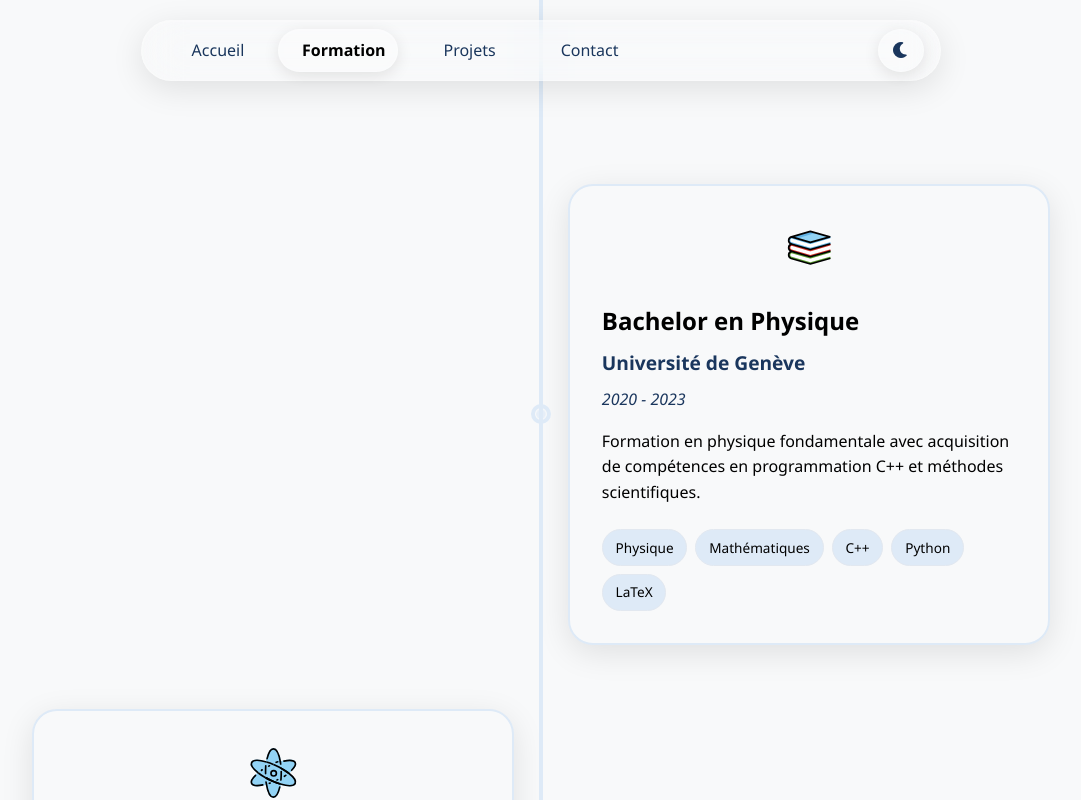
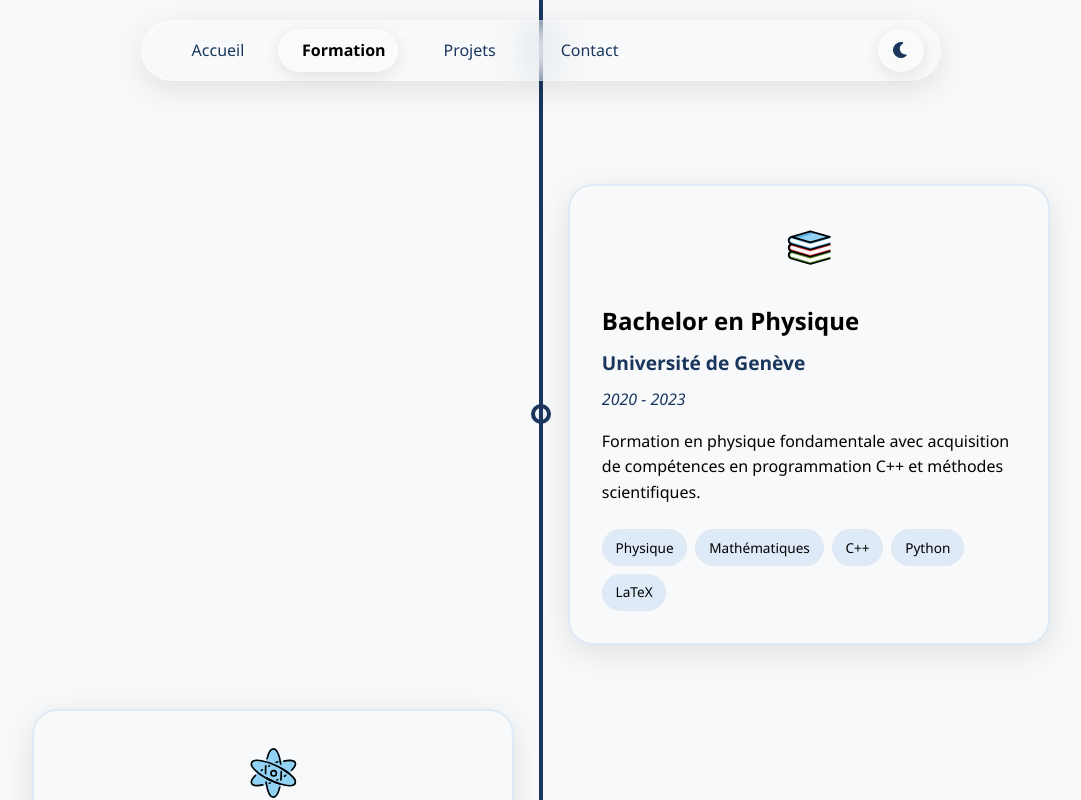
Before and after one commit to mael-sil/site-perso, a Vue app: page /formation in a window 1280 px wide. Shown: the top 800 px of the page, without its empty margins (99-1180 px from the left). Built offline with nearby package versions, Linux system fonts and the light colour scheme; the HTML template or start-up script is replaced by a standard one.

Commit message:
Update Formation page styles to change border and background colors to use var(--text-secondary)

```diff
--- a/src/pages/Formation.vue
+++ b/src/pages/Formation.vue
@@ -98,7 +98,7 @@ const formationSteps: FormationStep[] = [
   top: 0;
   height: 100vh;
   width: 4px;
-  background: var(--primary-color);
+  background: var(--text-secondary);
   transform: translateX(-50%);
   z-index: 1;
 }
@@ -130,7 +130,7 @@ const formationSteps: FormationStep[] = [
   width: 20px;
   height: 20px;
   background: var(--background-color);
-  border: 4px solid var(--primary-color);
+  border: 4px solid var(--text-secondary);
   border-radius: 50%;
   display: flex;
   align-items: center;
```
